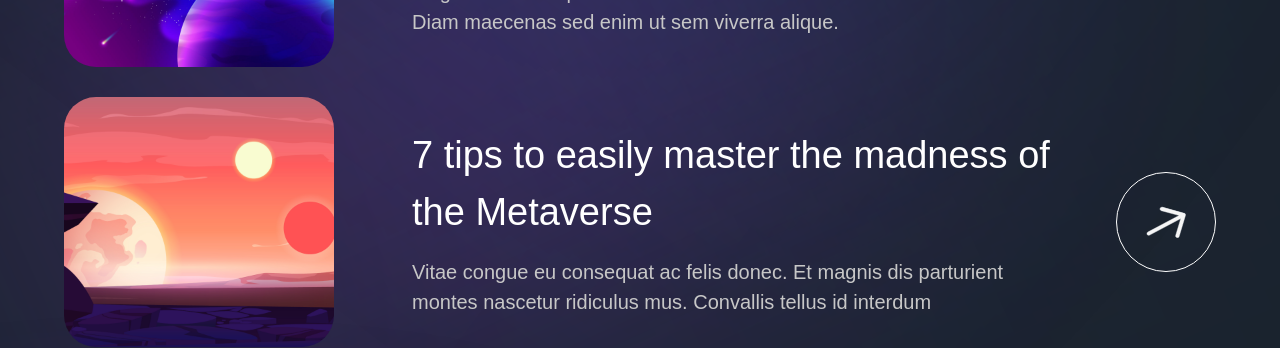
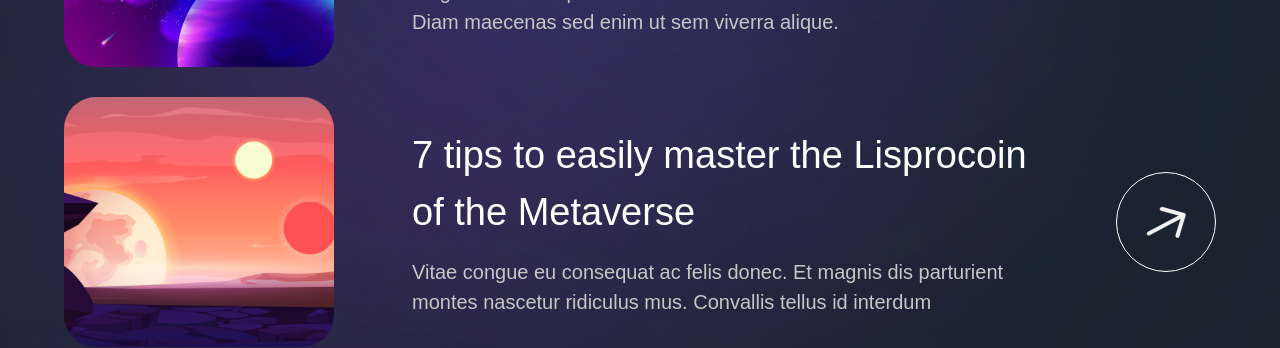
Before and after one commit to Krustycoin0/meta2, a Next.js app: page / in a window 1280 px wide. Shown: the part 5620-5968 px from the top of the page. Built offline with nearby package versions, Linux system fonts and the light colour scheme; a web font is replaced by a local one.

Commit message:
Update index.js

```diff
--- a/constants/index.js
+++ b/constants/index.js
@@ -56,7 +56,7 @@ export const insights = [
   },
   {
     imgUrl: '/planet-07.png',
-    title: '7 tips to easily master the madness of the Metaverse',
+    title: '7 tips to easily master the Lisprocoin of the Metaverse',
     subtitle:
         'Vitae congue eu consequat ac felis donec. Et magnis dis parturient montes nascetur ridiculus mus. Convallis tellus id interdum',
   },
```
